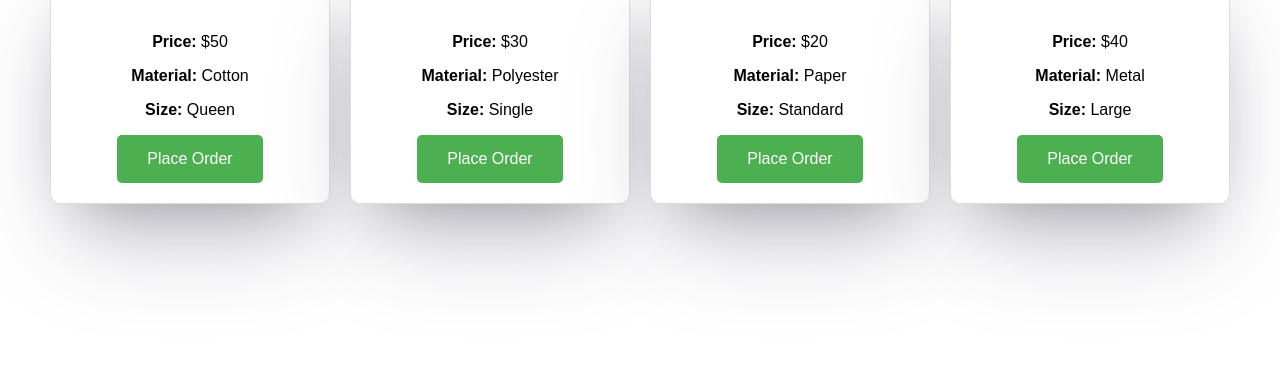
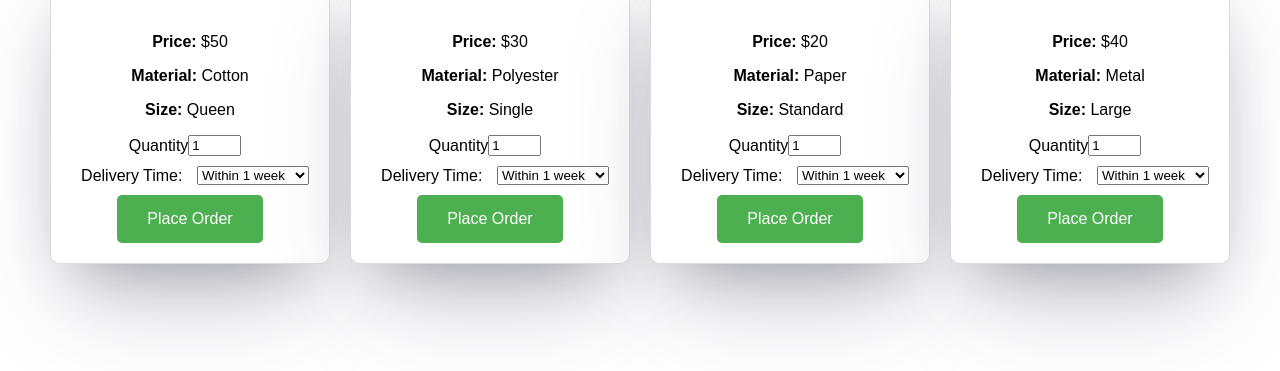
Before and after one commit to vasudevanLK/wallpaper-project, a plain HTML site: page productPage.html in a window 1280 px wide. Shown: the part 303-674 px from the top of the page. Drawn offline with Linux system fonts and the light colour scheme.

Commit message:
new update

```diff
--- a/product.css
+++ b/product.css
@@ -17,6 +17,36 @@
 
 
 }
+
+
+/* Add this CSS for quantity input */
+label[for="quantity"],
+input[type="number"] {
+    width: 45px;
+    display: inline-block;
+    margin-bottom: 10px;
+    margin-right: 10px;
+}
+
+/* Add this CSS for delivery time dropdown */
+label[for="deliveryTime"],
+select[name="deliveryTime"] {
+    display: inline-block;
+    margin-bottom: 10px;
+    margin-left: 10px;
+}
+
+/* Add this CSS to align both quantity and delivery time horizontally */
+.order-button,
+label,
+input,
+select {
+    vertical-align: middle;
+}
+
+/* Adjust styles as needed */
+
+
 .filters {
 
     width: 98.3%;
--- a/product.js
+++ b/product.js
@@ -23,6 +23,17 @@
     <p><strong>Price:</strong> ${product.price}</p>
     <p><strong>Material:</strong> ${product.material}</p>
     <p><strong>Size:</strong> ${product.size}</p>
+    <label for="quantity">Quantity:</label>
+    <input type="number" id="quantity" name="quantity" min="1" value="1">
+
+    <label for="deliveryTime">Delivery Time:</label>
+    <select id="deliveryTime" name="deliveryTime">
+        <option value="1 week">Within 1 week</option>
+        <option value="2 weeks">Within 2 weeks</option>
+        <option value="1 month">Within 1 month</option>
+        <option value="1 year">Within 1 year</option>
+    </select>
+
     <button class="order-button" onclick="placeOrder('${product.category}')">Place Order</button>
 `;
 
```
Lines whose indentation alone changed are shown as unchanged.
